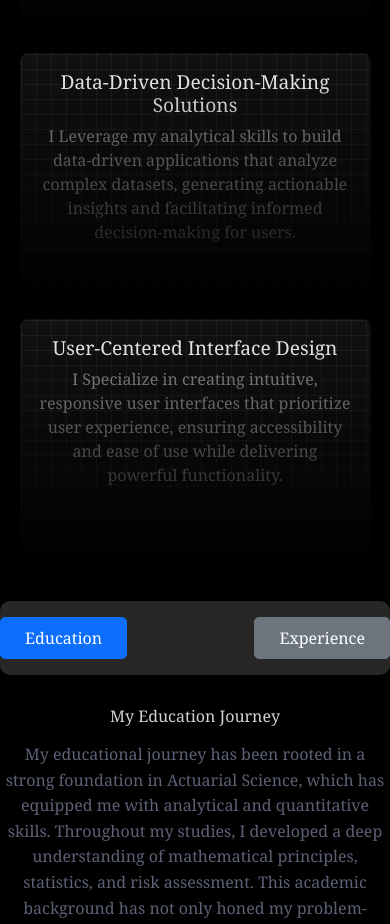
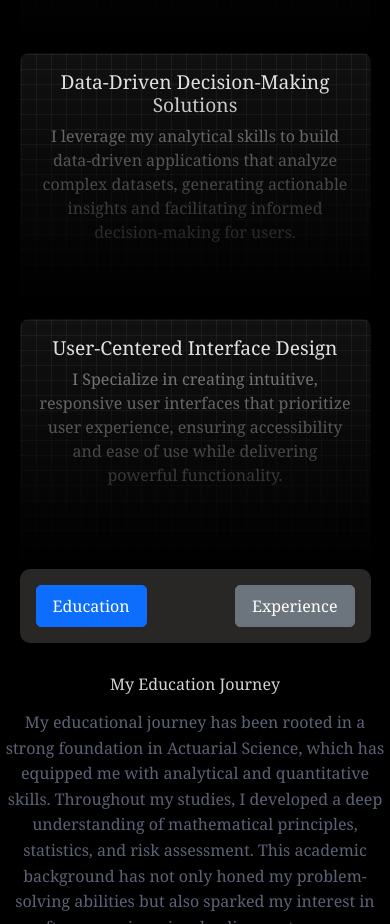
Before and after one commit to wilberforce001/my-portfolio-website, a React (Create React App) app in the folder kipyegonwilber/: page / in a window 390 px wide. Shown: the part 1440-2364 px from the top of the page. Built offline with nearby package versions, Linux system fonts and the light colour scheme.

Commit message:
Button-section styling

```diff
--- a/kipyegonwilber/src/components/AboutPage.js
+++ b/kipyegonwilber/src/components/AboutPage.js
@@ -100,7 +100,7 @@ const AboutPage = () => {
               </div>
               <div class="card col-lg-4 col-md-6 col-sm-12">
                 <h4>Data-Driven Decision-Making Solutions</h4>
-                <p>I Leverage my analytical skills to build data-driven applications that analyze complex datasets, generating actionable insights and facilitating informed decision-making for users.</p>
+                <p>I leverage my analytical skills to build data-driven applications that analyze complex datasets, generating actionable insights and facilitating informed decision-making for users.</p>
               </div>
               <div class="card col-lg-4 col-md-6 col-sm-12">
                 <h4>User-Centered Interface Design</h4>
--- a/kipyegonwilber/src/styles/styles.css
+++ b/kipyegonwilber/src/styles/styles.css
@@ -210,33 +210,31 @@ html, body {
   justify-content: space-between;
   align-items: center;
   flex-direction: row;
-  margin: 2rem auto;
   gap: 1rem;
   background-color: rgb(41, 38, 38);
-  padding: 1rem 0;
+  padding: 1rem;
   border-radius: 10px;
+  max-width: 1350px;
+  width: 90%;
+  margin: 0 auto;
+  margin-bottom: 2rem;
+}
+
+
+@media (max-width: 768px) {
+  .button-section {
+    max-width: 100%;
+  }
 }
 
 .button-section button {
-  /* flex: none; */
-  /* margin: 0 5rem; */
-  padding: 0.5rem 1.5rem;
+  padding: 0.5rem 1rem;
   font-size: 1rem;
   border-radius: 5px;
   color: #fff;
   max-width: 120px;
 }
 
-/* Remove flex direction change for small screens */
-@media (max-width: 600px) {
-  .button-section {
-    flex-wrap: nowrap;
-  }
-
-  .button-section button {
-    max-width: 45%;
-  }
-}
 
 .professional-journey {
   /* background-image:
```
